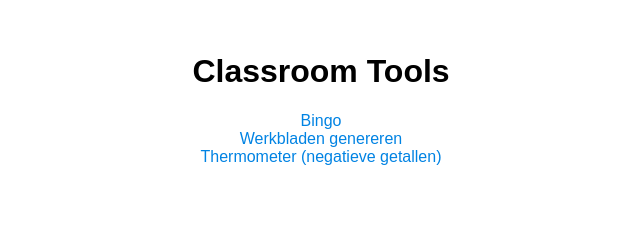
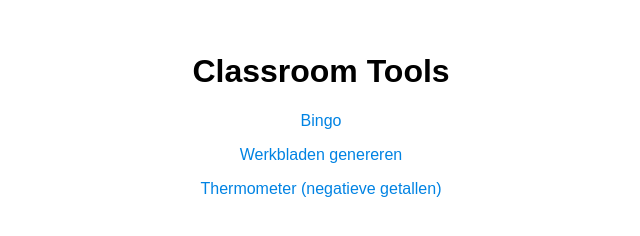
Before and after one commit to Martijn-van-Kekem-Development/classroom-tools, a website: page public/index.html in a window 1280 px wide. Shown: the whole page, without its empty margins (319-959 px from the left). Drawn offline with nearby package versions, Linux system fonts and the light colour scheme; files that its build step writes are made by us from their sources.

Commit message:
Add bottom margin

```diff
--- a/src/css/main.scss
+++ b/src/css/main.scss
@@ -8,6 +8,10 @@ html, body {
     padding: 0;
     height: 100%;
     font-family: sans-serif;
+}
+
+li {
+    margin-bottom: 1rem;
 }
 
 .container {
--- a/src/css/worksheet.scss
+++ b/src/css/worksheet.scss
@@ -6,7 +6,6 @@ body.print-exercises .step .container-exercises {
 
 
 li {
-    margin-bottom: 1rem;
     padding-left: 0.5rem;
 }
 
```
